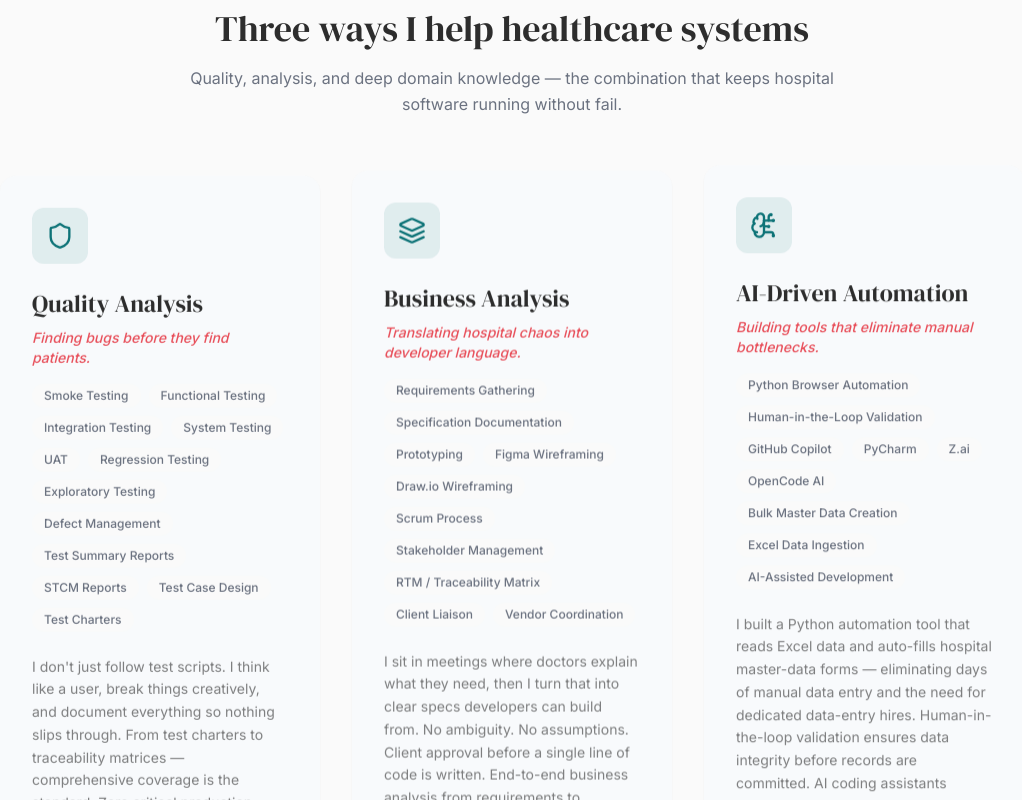
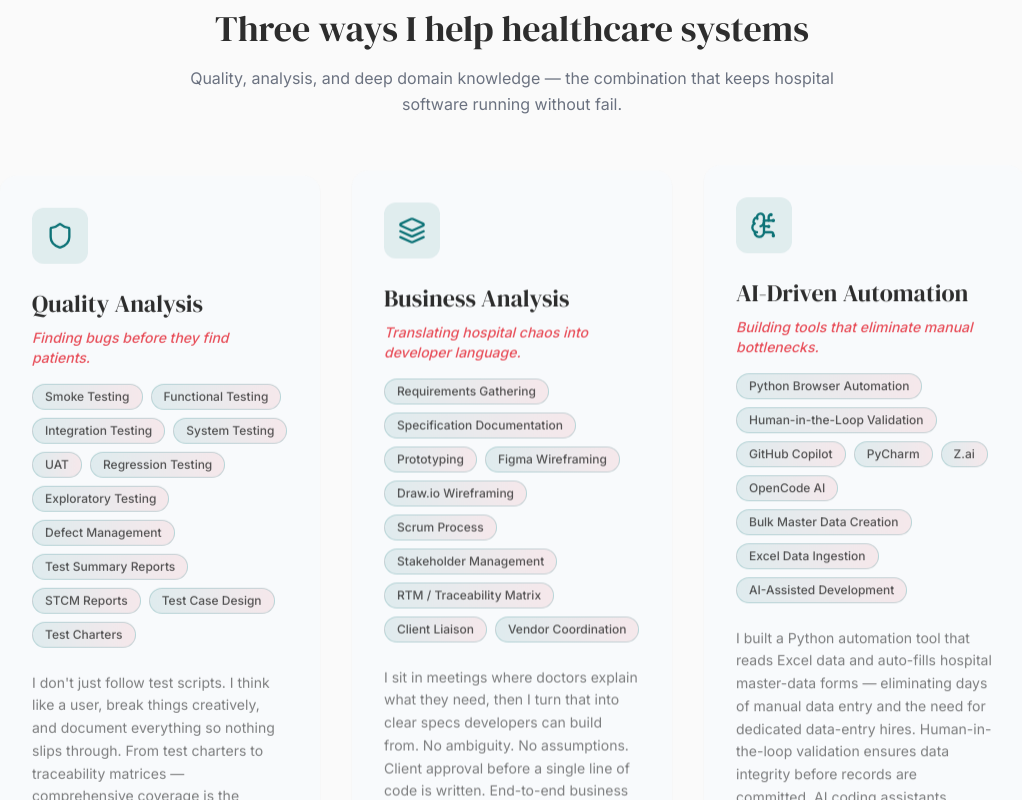
Before and after one commit to imthiyazimi/portfolio, a Next.js app: page / in a window 1280 px wide. Shown: the part 2000-2800 px from the top of the page, without its empty margins (128-1150 px from the left). Built offline with nearby package versions, Linux system fonts and the light colour scheme; no server answers.

Commit message:
Add light gradient background to skill and tool tags

```diff
--- a/src/components/Services.tsx
+++ b/src/components/Services.tsx
@@ -84,7 +84,7 @@ export default function Services() {
                               whileInView={{ opacity: 1, scale: 1 }}
                               transition={{ delay: 0.3 + i * 0.05 }}
                               whileHover={{ scale: 1.1 }}
-                              className="rounded-full bg-offwhite px-3 py-1 text-xs font-medium text-slate-600 cursor-default block"
+                              className="rounded-full bg-gradient-to-r from-teal-deep/10 to-coral/10 px-3 py-1 text-xs font-medium text-charcoal/80 cursor-default block border border-teal-deep/20"
                               style={{ transformStyle: "preserve-3d" }}
                             >
                               {skill}
--- a/src/components/TechStack.tsx
+++ b/src/components/TechStack.tsx
@@ -51,7 +51,7 @@ export default function TechStack() {
                             whileInView={{ opacity: 1, scale: 1 }}
                             transition={{ delay: 0.2 + i * 0.03 }}
                             whileHover={{ scale: 1.1 }}
-                            className="rounded-lg bg-offwhite px-3 py-2 text-sm font-medium text-charcoal/70 transition-colors cursor-default block"
+                            className="rounded-lg bg-gradient-to-r from-teal-deep/10 to-gold/10 px-3 py-2 text-sm font-medium text-charcoal/80 transition-colors cursor-default block border border-teal-deep/20"
                             style={{ transformStyle: "preserve-3d" }}
                           >
                             {tool}
```
